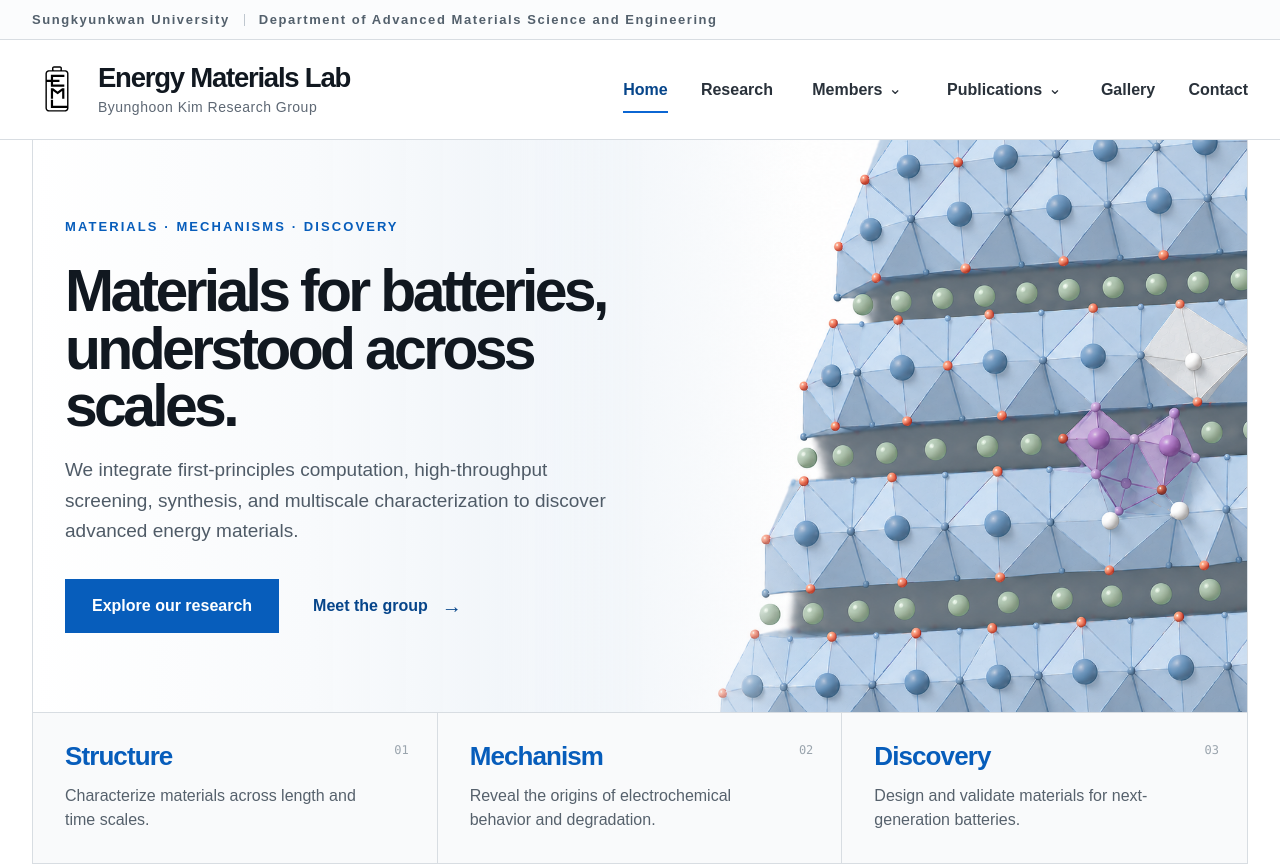
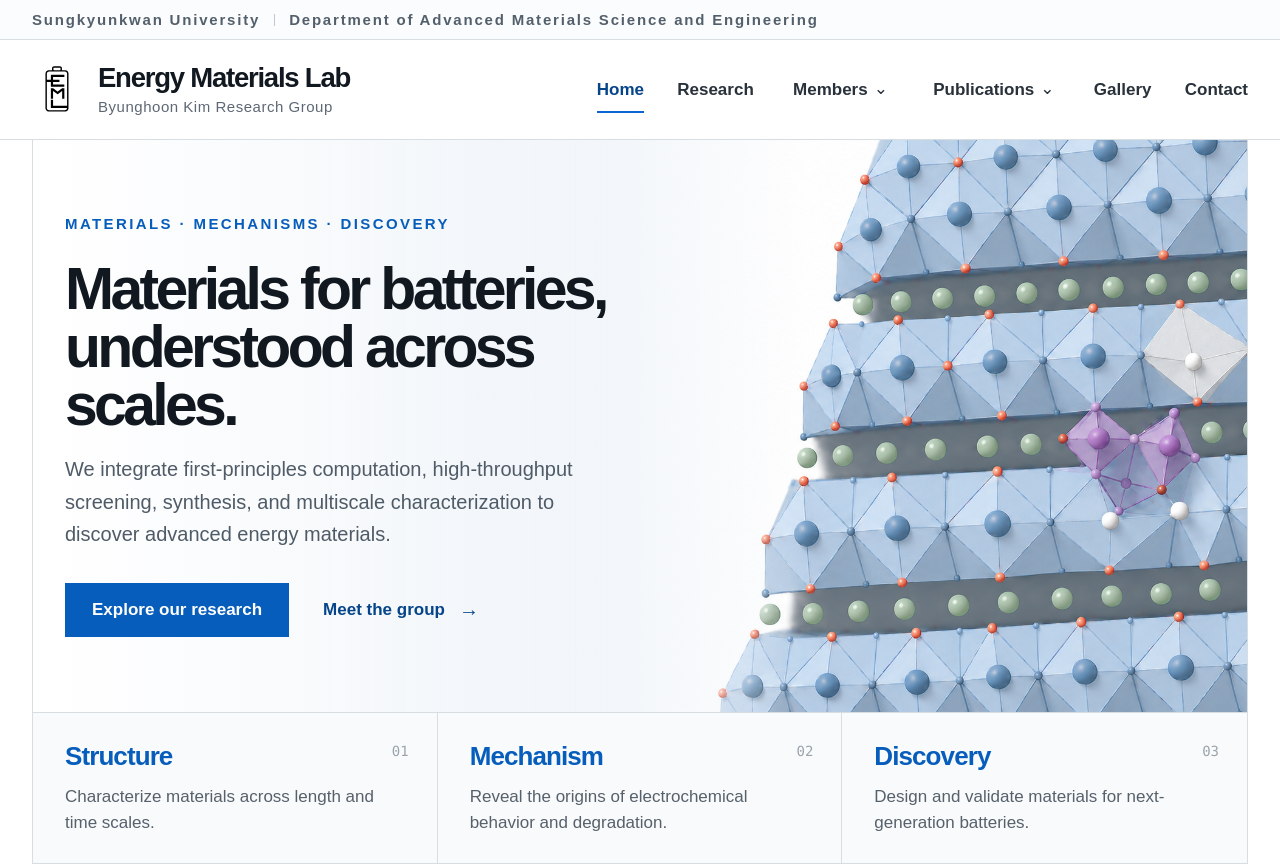
Before and after one commit to Energy-Materials-Laboratory/energy-materials-laboratory.github.io, a Next.js app: page / in a window 1280 px wide. Shown: the top 865 px of the page. Built offline with nearby package versions, Linux system fonts and the light colour scheme.

Commit message:
Unify typography scale across every page

```diff
--- a/app/globals.css
+++ b/app/globals.css
@@ -11,6 +11,7 @@ body {
   background: var(--paper);
   color: var(--ink);
   font-family: var(--font-sans);
+  font-size: var(--size-small);
   text-rendering: optimizeLegibility;
 }
 
@@ -104,7 +105,7 @@ summary:focus-visible {
 .brand-sub {
   margin-top: 7px;
   color: var(--muted);
-  font-size: 14px;
+  font-size: var(--size-label);
   letter-spacing: 0.035em;
 }
 
@@ -189,7 +190,7 @@ summary:focus-visible {
 .nav-menu a {
   padding: 14px 18px;
   border-bottom: 1px solid #edf0f2;
-  font-size: 15px;
+  font-size: var(--size-meta);
 }
 
 .nav-menu a:last-child {
@@ -247,7 +248,7 @@ summary:focus-visible {
 .mobile-menu p {
   margin-top: 4px;
   color: var(--light-muted);
-  font-size: 12px;
+  font-size: var(--size-micro);
   font-weight: 700;
   letter-spacing: 0.12em;
   text-transform: uppercase;
@@ -405,7 +406,7 @@ summary:focus-visible {
   right: 28px;
   color: #9aa4ad;
   font-family: var(--font-mono);
-  font-size: 12px;
+  font-size: var(--size-micro);
 }
 
 .pillar-strip h2 {
@@ -420,7 +421,7 @@ summary:focus-visible {
   max-width: 310px;
   margin: 0;
   color: #56616c;
-  font-size: 16px;
+  font-size: var(--size-small);
   line-height: 1.5;
 }
 
@@ -499,7 +500,7 @@ summary:focus-visible {
   margin-bottom: 52px;
   color: var(--blue);
   font-family: var(--font-mono);
-  font-size: 13px;
+  font-size: var(--size-label);
 }
 
 .research-card:hover .card-index,
@@ -519,7 +520,7 @@ summary:focus-visible {
   max-width: 480px;
   margin: 0;
   color: var(--muted);
-  font-size: 17px;
+  font-size: var(--size-card-body);
   line-height: 1.65;
 }
 
@@ -554,7 +555,7 @@ summary:focus-visible {
 .publication-row h3 {
   max-width: 900px;
   margin: 0 0 9px;
-  font-size: 19px;
+  font-size: var(--size-list-title);
   font-weight: 590;
   letter-spacing: -0.025em;
   line-height: 1.35;
@@ -564,7 +565,7 @@ summary:focus-visible {
 .publication-year {
   margin: 0;
   color: var(--muted);
-  font-size: 15px;
+  font-size: var(--size-meta);
 }
 
 .publication-row > a {
@@ -602,7 +603,7 @@ summary:focus-visible {
 .recruit-grid p {
   max-width: 690px;
   color: rgba(255, 255, 255, 0.72);
-  font-size: 17px;
+  font-size: var(--size-card-body);
   line-height: 1.65;
 }
 
@@ -632,7 +633,7 @@ summary:focus-visible {
 .footer-grid a {
   display: block;
   margin: 5px 0;
-  font-size: 15px;
+  font-size: var(--size-meta);
   line-height: 1.6;
 }
 
@@ -646,7 +647,7 @@ summary:focus-visible {
 .footer-label {
   margin-bottom: 14px !important;
   color: #7caee0;
-  font-size: 12px !important;
+  font-size: var(--size-micro) !important;
   font-weight: 700;
   letter-spacing: 0.15em;
   text-transform: uppercase;
@@ -664,7 +665,7 @@ summary:focus-visible {
   gap: 24px;
   border-top: 1px solid rgba(255, 255, 255, 0.12);
   color: rgba(255, 255, 255, 0.42);
-  font-size: 13px;
+  font-size: var(--size-label);
 }
 
 .page-hero {
@@ -715,7 +716,7 @@ summary:focus-visible {
   align-self: start;
   color: var(--blue);
   font-family: var(--font-mono);
-  font-size: 14px;
+  font-size: var(--size-meta);
 }
 
 .research-detail h2 {
@@ -729,7 +730,7 @@ summary:focus-visible {
   max-width: 650px;
   margin: 0;
   color: var(--muted);
-  font-size: 17px;
+  font-size: var(--size-card-body);
   line-height: 1.72;
 }
 
@@ -744,7 +745,7 @@ summary:focus-visible {
   padding: 7px 10px;
   border: 1px solid var(--rule);
   color: #55606b;
-  font-size: 12px;
+  font-size: var(--size-micro);
   letter-spacing: 0.08em;
   text-transform: uppercase;
 }
@@ -788,7 +789,7 @@ summary:focus-visible {
   bottom: 14px;
   color: rgba(17, 24, 32, 0.48);
   font-family: var(--font-mono);
-  font-size: 10px;
+  font-size: var(--size-micro);
   letter-spacing: .13em;
   text-transform: uppercase;
 }
@@ -838,7 +839,7 @@ summary:focus-visible {
 .portal-grid span {
   font-family: var(--font-mono);
   color: var(--blue);
-  font-size: 13px;
+  font-size: var(--size-label);
 }
 
 .portal-grid > a:hover span,
@@ -856,6 +857,7 @@ summary:focus-visible {
 .portal-grid p {
   max-width: 390px;
   color: var(--muted);
+  font-size: var(--size-small);
   line-height: 1.6;
 }
 
@@ -863,7 +865,7 @@ summary:focus-visible {
   position: absolute;
   right: 38px;
   bottom: 36px;
-  font-size: 15px;
+  font-size: var(--size-meta);
 }
 
 .profile-hero {
@@ -917,7 +919,7 @@ summary:focus-visible {
   color: #ffffff;
 
   font-family: var(--font-mono);
-  font-size: 11px;
+  font-size: var(--size-micro);
   letter-spacing: 0.15em;
   text-transform: uppercase;
 }
@@ -939,7 +941,7 @@ summary:focus-visible {
 
 .profile-role {
   color: var(--muted);
-  font-size: 18px;
+  font-size: 19px;
   line-height: 1.65;
 }
 
@@ -949,7 +951,7 @@ summary:focus-visible {
   gap: 24px;
   margin-top: 36px;
   color: var(--blue-dark);
-  font-size: 15px;
+  font-size: var(--size-meta);
   font-weight: 620;
 }
 
@@ -976,12 +978,12 @@ summary:focus-visible {
 .cv-item > span {
   color: var(--muted);
   font-family: var(--font-mono);
-  font-size: 13px;
+  font-size: var(--size-label);
 }
 
 .cv-item h2 {
   margin: 0 0 8px;
-  font-size: 19px;
+  font-size: 21px;
   font-weight: 620;
 }
 
@@ -990,7 +992,7 @@ summary:focus-visible {
   display: block;
   margin: 4px 0;
   color: var(--muted);
-  font-size: 15px;
+  font-size: var(--size-meta);
   line-height: 1.55;
 }
 
@@ -1014,7 +1016,7 @@ summary:focus-visible {
 .award-row span,
 .award-row p {
   color: var(--muted);
-  font-size: 14px;
+  font-size: var(--size-meta);
 }
 
 .award-row h3,
@@ -1023,7 +1025,7 @@ summary:focus-visible {
 }
 
 .award-row h3 {
-  font-size: 17px;
+  font-size: 19px;
   font-weight: 610;
 }
 
@@ -1103,7 +1105,7 @@ summary:focus-visible {
   bottom: 10px;
 
   font-family: var(--font-mono);
-  font-size: 10px;
+  font-size: var(--size-micro);
   letter-spacing: 0.13em;
   text-transform: uppercase;
 }
@@ -1124,7 +1126,7 @@ summary:focus-visible {
 .member-card a {
   margin: 5px 0;
   color: var(--muted);
-  font-size: 14px;
+  font-size: var(--size-meta);
 }
 
 .member-card a:hover { color: var(--blue); }
@@ -1145,7 +1147,7 @@ summary:focus-visible {
   margin-bottom: 42px;
 
   color: var(--blue-dark);
-  font-size: 14px;
+  font-size: var(--size-meta);
   font-weight: 620;
 }
 
@@ -1206,7 +1208,7 @@ summary:focus-visible {
   bottom: 14px;
 
   font-family: var(--font-mono);
-  font-size: 10px;
+  font-size: var(--size-micro);
   letter-spacing: 0.13em;
   text-transform: uppercase;
 }
@@ -1226,7 +1228,7 @@ summary:focus-visible {
   display: grid;
   gap: 12px;
   font-family: var(--font-mono);
-  font-size: 14px;
+  font-size: var(--size-meta);
 }
 
 .year-index a {
@@ -1268,7 +1270,7 @@ summary:focus-visible {
 
   color: var(--light-muted);
   font-family: var(--font-mono);
-  font-size: 14px;
+  font-size: var(--size-meta);
 }
 
 .journal-copy {
@@ -1279,7 +1281,7 @@ summary:focus-visible {
   max-width: 850px;
   margin: 0 0 11px;
 
-  font-size: 22px;
+  font-size: var(--size-list-title);
   font-weight: 610;
   letter-spacing: -0.025em;
   line-height: 1.42;
@@ -1290,7 +1292,7 @@ summary:focus-visible {
   margin: 6px 0;
 
   color: var(--muted);
-  font-size: 15px;
+  font-size: var(--size-meta);
   line-height: 1.65;
 }
 
@@ -1350,7 +1352,7 @@ summary:focus-visible {
 
   color: var(--light-muted);
   font-family: var(--font-mono);
-  font-size: 10px;
+  font-size: var(--size-micro);
   letter-spacing: 0.1em;
   text-align: center;
   text-transform: uppercase;
@@ -1371,7 +1373,7 @@ summary:focus-visible {
 .patent-entry > span {
   color: var(--light-muted);
   font-family: var(--font-mono);
-  font-size: 12px;
+  font-size: var(--size-label);
 }
 
 .patent-entry h3 {
@@ -1384,19 +1386,19 @@ summary:focus-visible {
 .patent-entry p {
   margin: 6px 0;
   color: var(--muted);
-  font-size: 14px;
+  font-size: var(--size-meta);
 }
 
 .patent-english {
   color: var(--blue-dark) !important;
-  font-size: 16px !important;
+  font-size: var(--size-small) !important;
 }
 
 .patent-entry strong,
 .patent-entry small {
   display: block;
   margin-top: 7px;
-  font-size: 14px;
+  font-size: var(--size-meta);
 }
 
 .patent-entry small { color: var(--muted); }
@@ -1445,14 +1447,14 @@ summary:focus-visible {
 .gallery-image small {
   top: 16px;
   font-family: var(--font-mono);
-  font-size: 10px;
+  font-size: var(--size-micro);
   letter-spacing: .15em;
   text-transform: uppercase;
 }
 
 .gallery-card h2 {
   margin: 17px 0 6px;
-  font-size: 20px;
+  font-size: var(--size-list-title);
   font-weight: 620;
   letter-spacing: -.03em;
 }
@@ -1460,7 +1462,7 @@ summary:focus-visible {
 .gallery-card p {
   margin: 0;
   color: var(--muted);
-  font-size: 14px;
+  font-size: var(--size-meta);
 }
 
 .gallery-card-link,
@@ -1488,7 +1490,7 @@ summary:focus-visible {
 
 .contact-details h2 {
   margin: 18px 0 8px;
-  font-size: 23px;
+  font-size: 25px;
   font-weight: 620;
   letter-spacing: -.03em;
 }
@@ -1496,7 +1498,7 @@ summary:focus-visible {
 .contact-details p,
 .contact-details a {
   color: var(--muted);
-  font-size: 15px;
+  font-size: var(--size-meta);
   line-height: 1.65;
 }
 
@@ -1526,7 +1528,7 @@ summary:focus-visible {
   max-width: 820px;
   margin: 13px 0;
   color: rgba(255,255,255,.72);
-  font-size: 17px;
+  font-size: var(--size-card-body);
   line-height: 1.7;
 }
 
@@ -1559,7 +1561,7 @@ summary:focus-visible {
 }
 
 @media (max-width: 1120px) {
-  .desktop-nav { gap: 19px; font-size: 15px; }
+  .desktop-nav { gap: 19px; font-size: var(--size-meta); }
   .hero { grid-template-columns: minmax(380px, .85fr) 1.1fr; }
   .hero h1 { font-size: var(--size-hero-title-tablet); }
   .member-grid { grid-template-columns: repeat(3, 1fr); }
@@ -1637,12 +1639,12 @@ summary:focus-visible {
 
 @media (max-width: 620px) {
   .site-width { width: min(calc(100% - 28px), var(--site-width)); }
-  .institution-bar { font-size: 11px; }
+  .institution-bar { font-size: var(--size-micro); }
   .brand-name { font-size: 20px; }
-  .brand-sub { font-size: 12px; }
+  .brand-sub { font-size: var(--size-micro); }
   .hero-copy { min-height: 480px; padding: 58px 20px 48px; }
   .hero h1 { margin-top: 22px; font-size: var(--size-hero-title-mobile); line-height: .99; }
-  .hero-text { font-size: 17px; }
+  .hero-text { font-size: var(--size-card-body); }
   .hero-actions { align-items: flex-start; flex-direction: column; gap: 22px; }
   .hero-visual { min-height: 360px; background-position: 52% center; }
   .pillar-strip article { min-height: 136px; padding: 24px; }
@@ -1652,7 +1654,7 @@ summary:focus-visible {
   .section-heading { align-items: flex-start; flex-direction: column; }
   .research-card { min-height: 280px; padding: 30px 58px 30px 26px; }
   .publication-row { grid-template-columns: 52px 1fr 24px; gap: 12px; }
-  .publication-row h3 { font-size: 18px; }
+  .publication-row h3 { font-size: 20px; }
   .recruit-grid h2 { font-size: 39px; }
   .footer-grid { grid-template-columns: 1fr; gap: 30px; }
   .footer-bottom { align-items: flex-start; flex-direction: column; justify-content: center; padding-block: 18px; }
--- a/styles/theme.css
+++ b/styles/theme.css
@@ -19,9 +19,13 @@
   --weight-label: 720;
 
   /* Main type sizes */
-  --size-body: 19px;
-  --size-small: 16px;
-  --size-label: 13px;
+  --size-body: 20px;
+  --size-small: 17px;
+  --size-label: 15px;
+  --size-meta: 16px;
+  --size-micro: 14px;
+  --size-card-body: 18px;
+  --size-list-title: 22px;
   --size-brand: clamp(25px, 2.15vw, 34px);
   --size-hero-title: clamp(51px, 4.6vw, 74px);
   --size-page-title: clamp(54px, 7.4vw, 104px);
```
